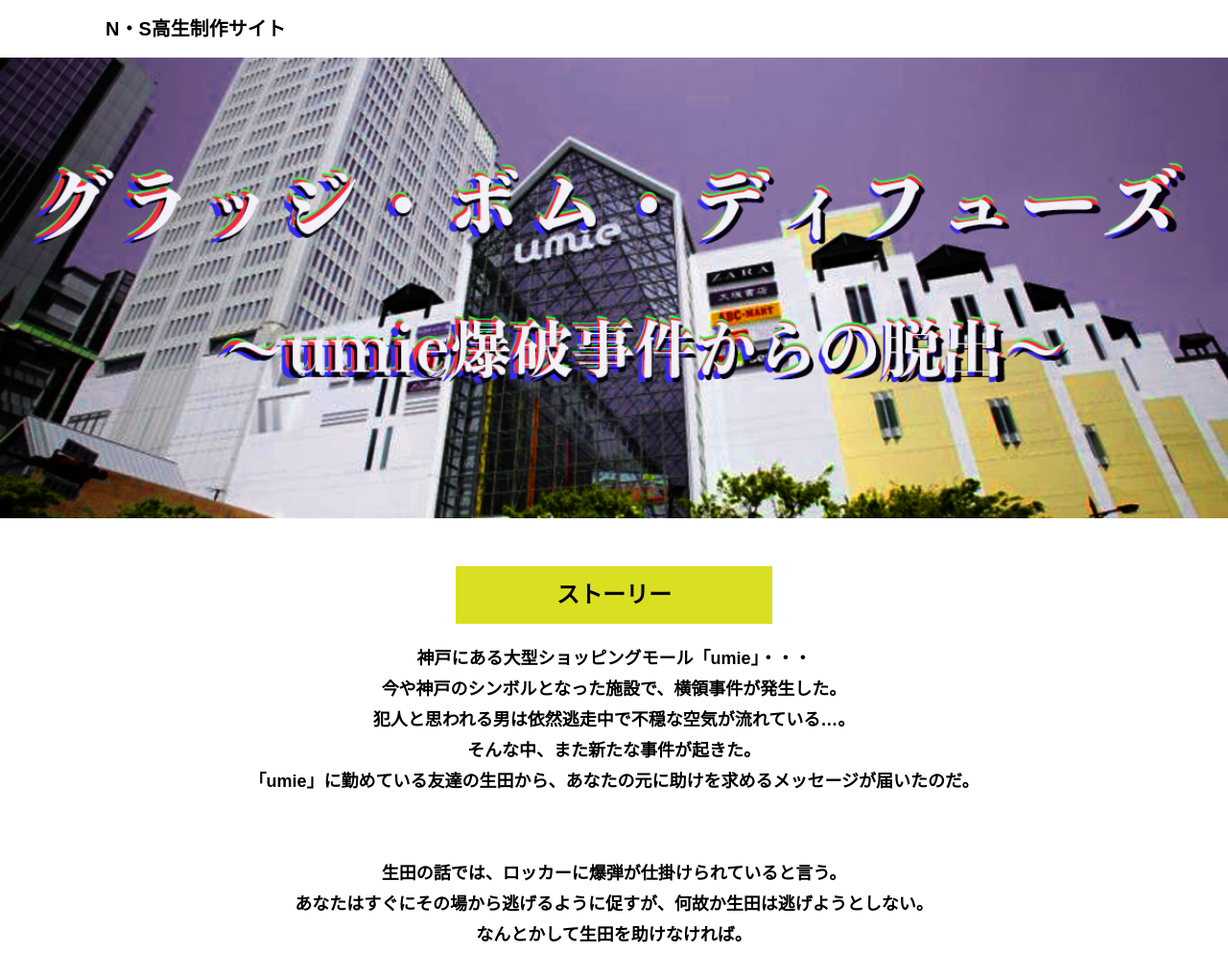
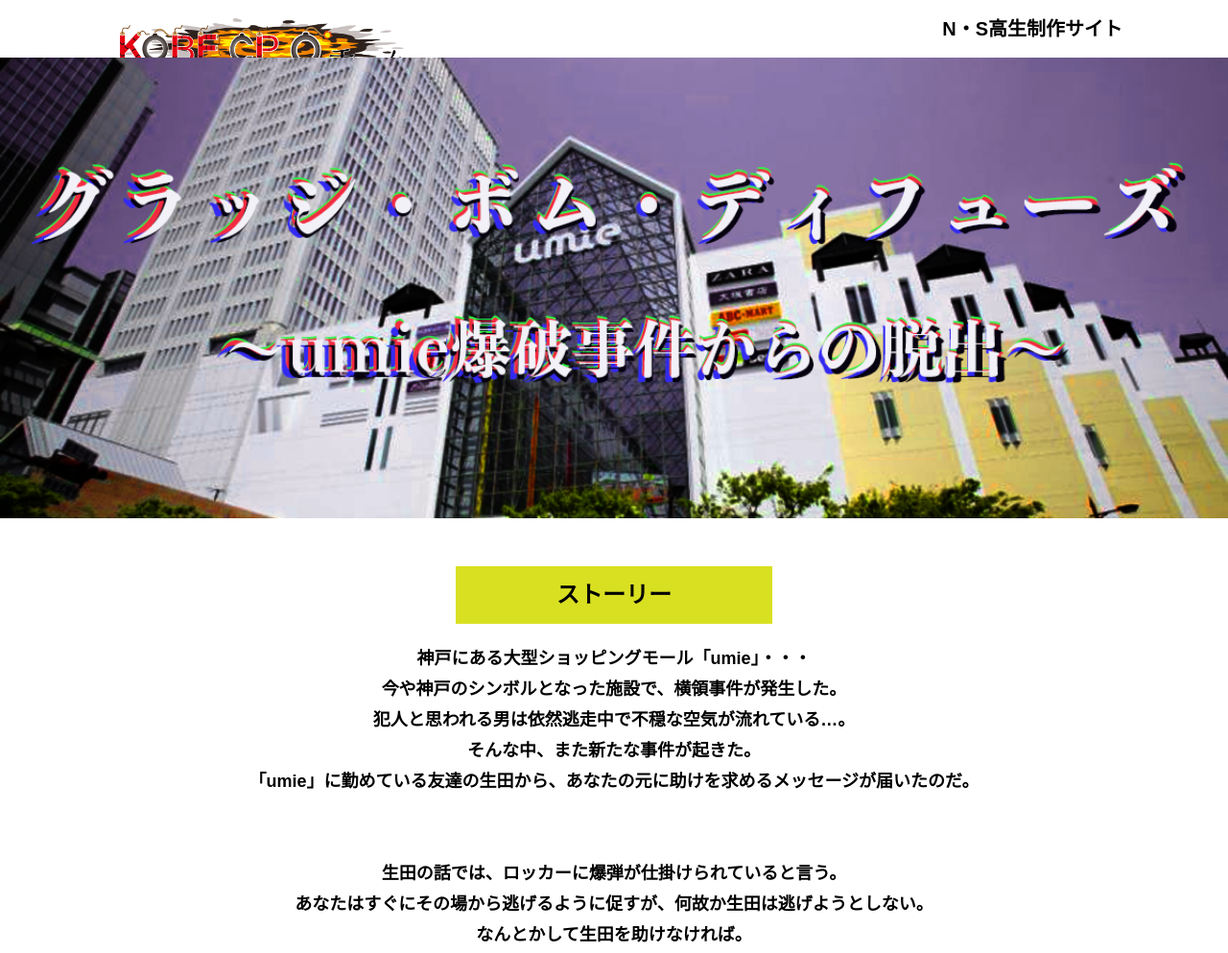
Before and after one commit to okihara-w/alpha-kobe-o, a plain HTML site: page index.html in a window 1280 px wide. Shown: the top 993 px of the page at 96% size. Drawn offline with Linux system fonts and the light colour scheme.

Commit message:
Update index.html

```diff
--- a/index.html
+++ b/index.html
@@ -17,6 +17,7 @@
   </svg>
   <header class="header">
     <div class="container">
+      <div class="header__logo"><img src="assets/images/umie_team-logo.png" alt="チームロゴ"></div>
       <div class="header__name">N・S高生制作サイト</div>
     </div>
   </header>
```
